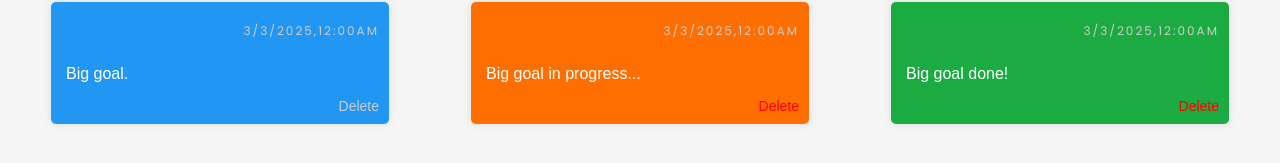
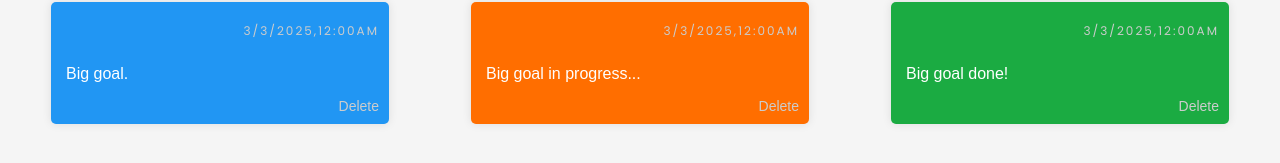
Before and after one commit to dev-anthony/trello-task-manager, a plain HTML site: page index.html in a window 1280 px wide. Shown: the part 267-430 px from the top of the page. Drawn offline with Linux system fonts and the light colour scheme.

Commit message:
Update style.css
update delete color

```diff
--- a/style.css
+++ b/style.css
@@ -98,7 +98,7 @@ h2{
 }
 .delete-task{
     background: none;
-    color: red;
+    color: #ccc;
     border:none;
     display:block;
     font-size: 14px;
```
